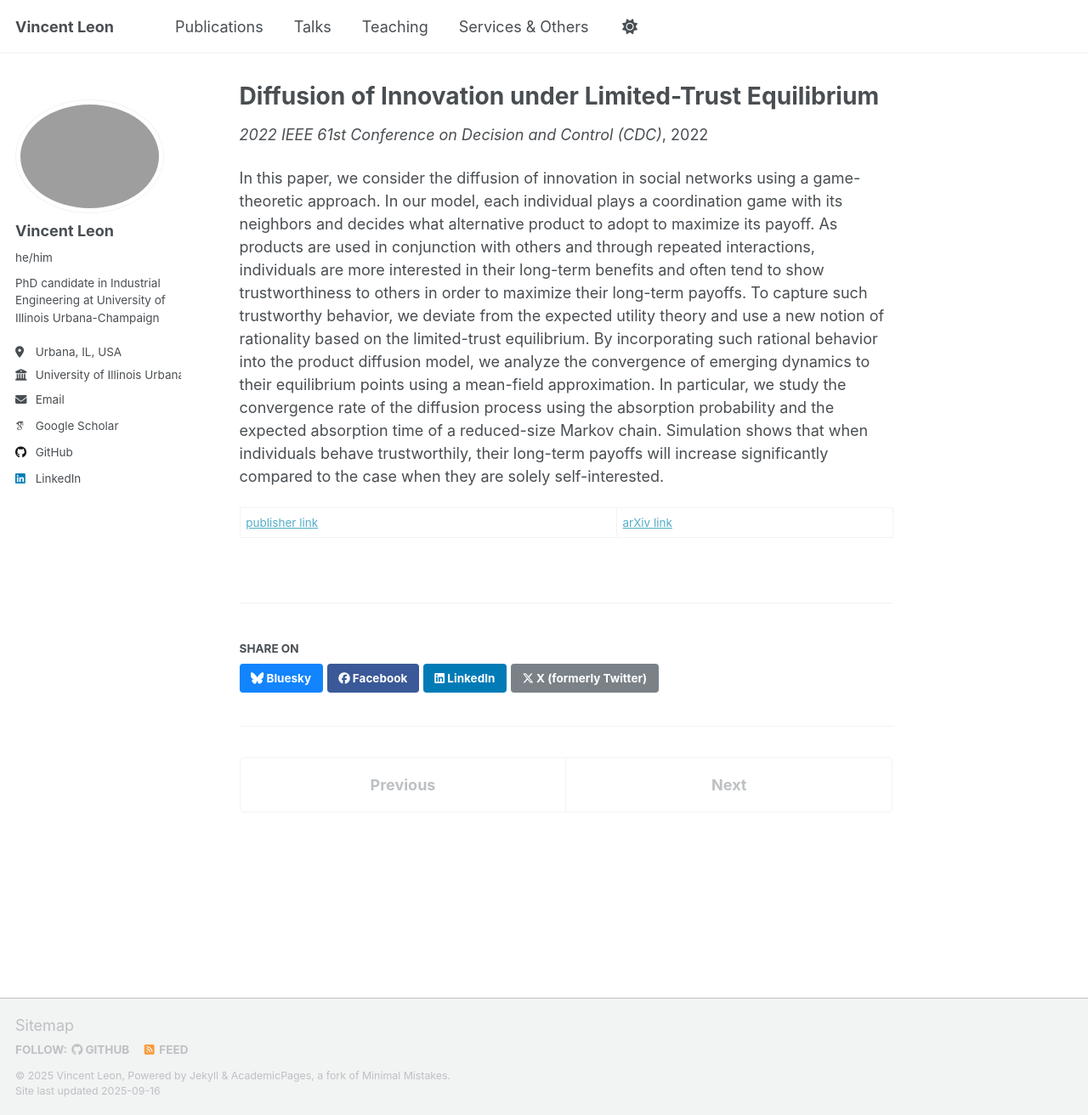
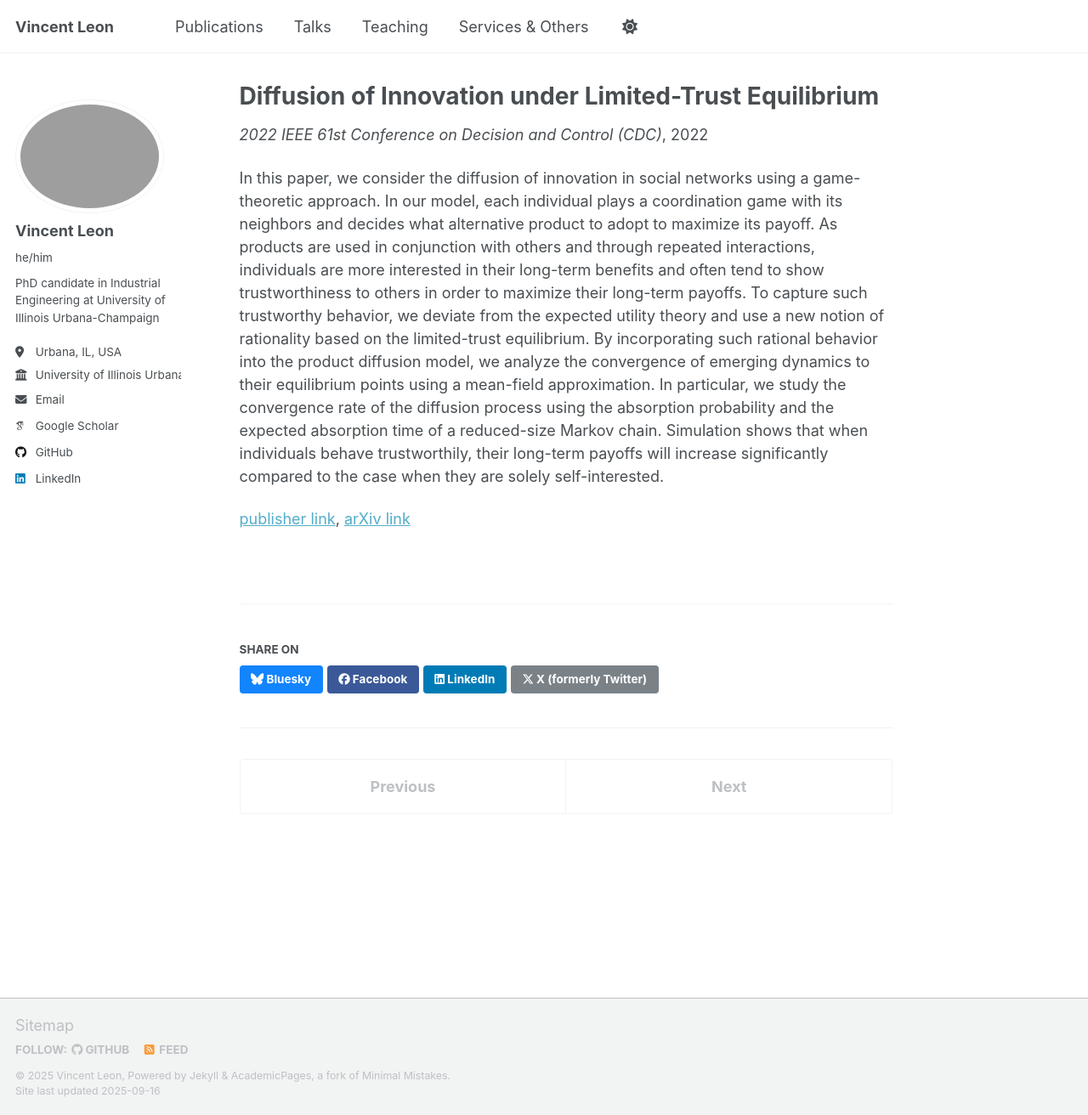
Before and after one commit to vin-leon/vin-leon.github.io, a Jekyll site: the page built from _publications/2022-lte-diffution-cdc.md, in a window 1280 px wide and 1312 px high. Shown: the whole window at 85% size. Built offline with Jekyll 4.4.1, drawn with Linux system fonts in a browser that asks for light colours; some web fonts are replaced; a script that is not in the unit is left out.

```diff
--- a/_publications/2022-lte-diffution-cdc.md
+++ b/_publications/2022-lte-diffution-cdc.md
@@ -13,4 +13,4 @@ venue: '2022 IEEE 61st Conference on Decision and Control (CDC)'
 
 In this paper, we consider the diffusion of innovation in social networks using a game-theoretic approach. In our model, each individual plays a coordination game with its neighbors and decides what alternative product to adopt to maximize its payoff. As products are used in conjunction with others and through repeated interactions, individuals are more interested in their long-term benefits and often tend to show trustworthiness to others in order to maximize their long-term payoffs. To capture such trustworthy behavior, we deviate from the expected utility theory and use a new notion of rationality based on the limited-trust equilibrium. By incorporating such rational behavior into the product diffusion model, we analyze the convergence of emerging dynamics to their equilibrium points using a mean-field approximation. In particular, we study the convergence rate of the diffusion process using the absorption probability and the expected absorption time of a reduced-size Markov chain. Simulation shows that when individuals behave trustworthily, their long-term payoffs will increase significantly compared to the case when they are solely self-interested.
 
-[publisher link](https://doi.org/10.1109/CDC51059.2022.9992669) | [arXiv link](https://arxiv.org/abs/2206.06318)
+[publisher link](https://doi.org/10.1109/CDC51059.2022.9992669), [arXiv link](https://arxiv.org/abs/2206.06318)
```
